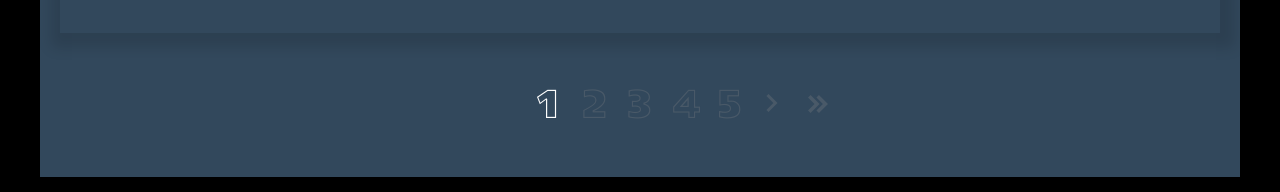
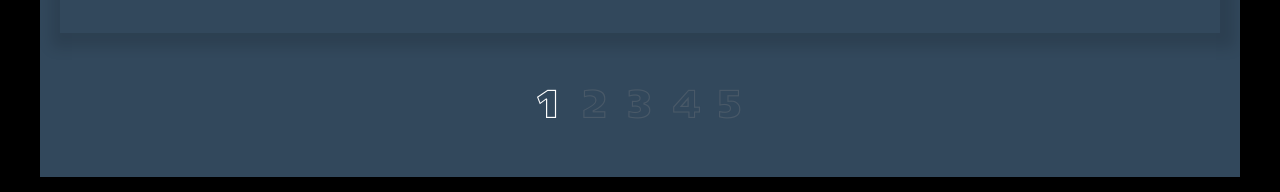
Before and after one commit to polkakropka/react-jobapp, a React (Create React App) app: page / in a window 1280 px wide. Shown: the part 3495-3687 px from the top of the page. Built offline with nearby package versions, Linux system fonts and the light colour scheme.

Commit message:
refactoring pagination

```diff
--- a/src/components/Pagination/Pagination.tsx
+++ b/src/components/Pagination/Pagination.tsx
@@ -1,36 +1,22 @@
-import {useEffect, useState} from 'react'
+import React from 'react'
 import './Pagination.scss'
-import { store } from '../../store/store'
 
-const Pagination = () => {
-    const [totalJobs, setTotalJobs] = useState<number>(1)
-    const [currentPage, setCurrentPage] = useState(1)
-    const [jobsPerPage, setJobsPerPage] = useState(10)
-    const pageNumbers = []
-    const paginate = (pageNumber: number) => {setCurrentPage((pageNumber))}
-    store.subscribe(() => {
-        setTotalJobs(store.getState().jobSearchReducer.totalJobs)
-    })
-    useEffect(() => {
-        store.dispatch({ type: 'UPDATE_CURRENT_PAGE', number: currentPage })
-    }, [currentPage])
-    for(let i = 1; i <= Math.ceil(totalJobs / jobsPerPage); i++) {
-        pageNumbers.push(i)
-    }
+const Pagination = (props:any ) => {
+    const { pageNumbers, handleClick, currentPage } = props;
 
     return (
         <ul className="pagination">
-            <li><a href="#"><span className={currentPage <= 1 ? `hidden` : `icon-double-arrow icon-double-arrow--left` }> </span></a></li>
-            <li><a href="#"><span className={currentPage <= 1 ? `hidden` : `icon-single-arrow icon-single-arrow--left` }> </span></a></li>
-            {pageNumbers.map((number) => (
-                <li className={currentPage === number ? `active` : "" } key={number} >
-                    <a onClick={() => paginate(number)} href={"#" + number}>
-                        {number}
-                    </a>
-                </li>
-            ))}
-            <li><a href="#"><span className={currentPage >= pageNumbers.length ? `hidden` : `icon-single-arrow icon-single-arrow--right` }> </span></a></li>
-            <li><a href="#"><span className={currentPage >= pageNumbers.length ? `hidden` : `icon-double-arrow icon-double-arrow--right` }> </span></a></li>
+            {pageNumbers.map((page:any) => {
+                return (
+                    <li
+                        key={page}
+                        id={page}
+                        onClick={() => handleClick(page)}
+                        className={currentPage === page ? `active` : "" } >
+                        {page}
+                    </li>
+                );
+            })}
         </ul>
     )
 }
```
